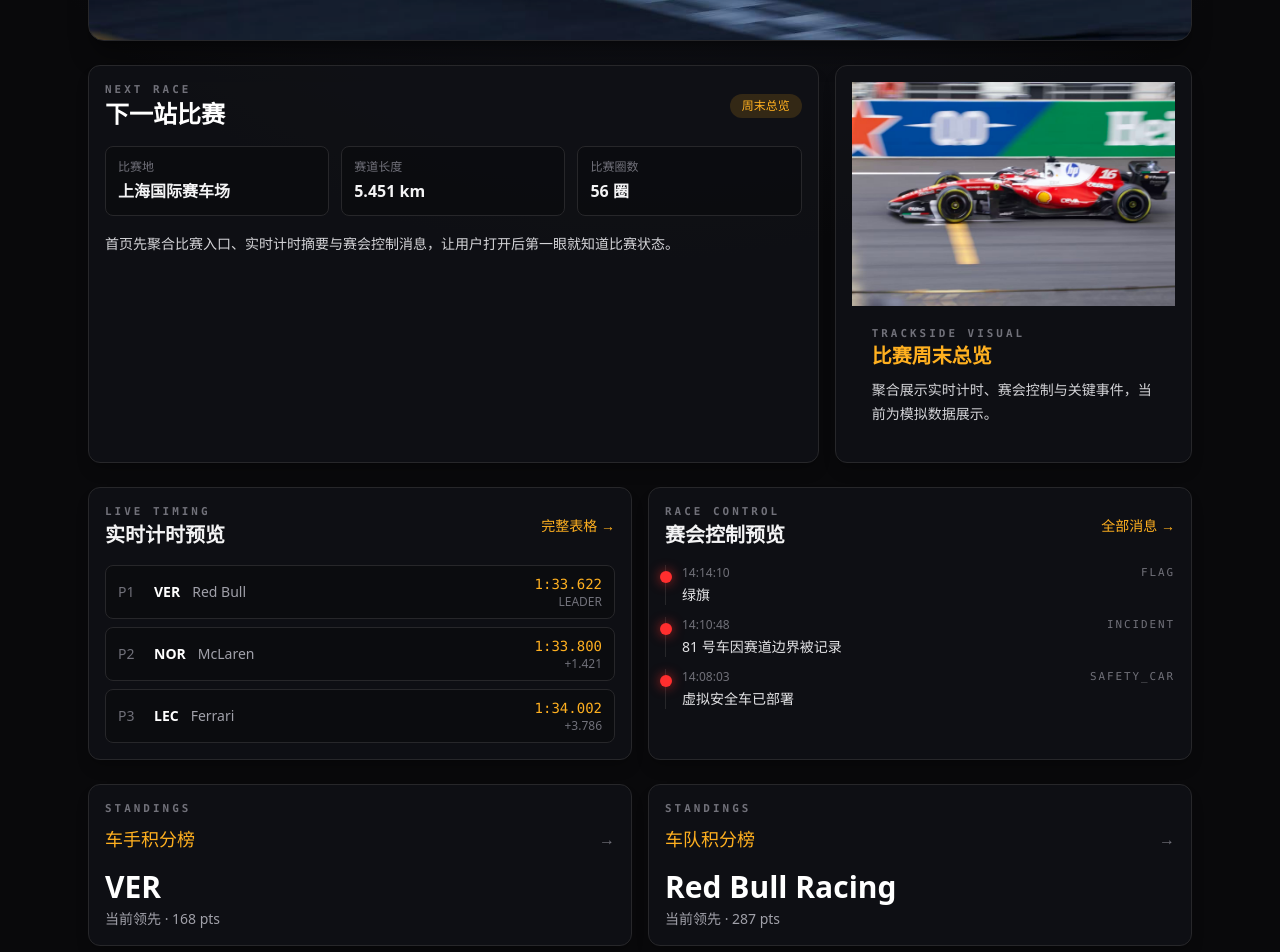
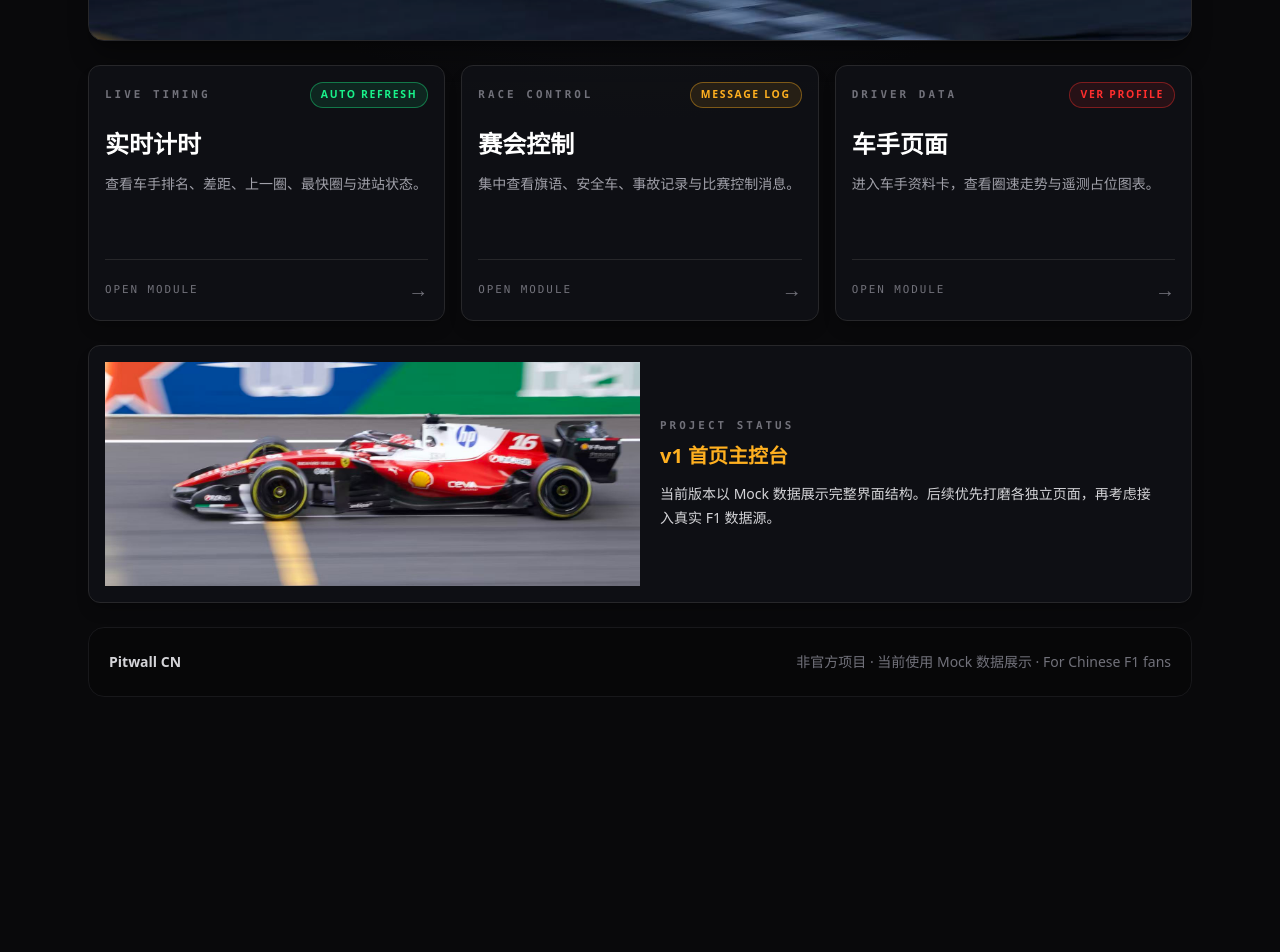
Before and after one commit to s8k8ps26k6-ui/pitwallcn, a Next.js app: page / in a window 1280 px wide. Shown: the part 500-1452 px from the top of the page. After the commit the page ends 1221 px from the top, so only its background shows below. Built offline with nearby package versions, Linux system fonts and the light colour scheme.

Commit message:
refactor: make homepage a module hub

```diff
--- a/src/app/page.tsx
+++ b/src/app/page.tsx
@@ -1,21 +1,33 @@
 import Link from "next/link";
-import { mockLiveTiming, mockRaceControl } from "@/lib/mockData";
 
-const nextRaceStats = [
-  { label: "比赛地", value: "上海国际赛车场" },
-  { label: "赛道长度", value: "5.451 km" },
-  { label: "比赛圈数", value: "56 圈" }
-];
-
-const standingsPreview = [
-  { title: "车手积分榜", leader: "VER", detail: "168 pts", href: "/drivers/VER" },
-  { title: "车队积分榜", leader: "Red Bull Racing", detail: "287 pts", href: "/live" }
+const primaryModules = [
+  {
+    code: "LIVE TIMING",
+    title: "实时计时",
+    description: "查看车手排名、差距、上一圈、最快圈与进站状态。",
+    href: "/live",
+    status: "AUTO REFRESH",
+    accent: "border-pitGreen/40 bg-pitGreen/10 text-pitGreen"
+  },
+  {
+    code: "RACE CONTROL",
+    title: "赛会控制",
+    description: "集中查看旗语、安全车、事故记录与比赛控制消息。",
+    href: "/race-control",
+    status: "MESSAGE LOG",
+    accent: "border-neonAmber/40 bg-neonAmber/10 text-neonAmber"
+  },
+  {
+    code: "DRIVER DATA",
+    title: "车手页面",
+    description: "进入车手资料卡，查看圈速走势与遥测占位图表。",
+    href: "/drivers/VER",
+    status: "VER PROFILE",
+    accent: "border-neonRed/40 bg-neonRed/10 text-neonRed"
+  }
 ] as const;
 
 export default function Home() {
-  const topDrivers = mockLiveTiming.slice(0, 3);
-  const latestRaceControl = [...mockRaceControl].slice(-3).reverse();
-
   return (
     <main className="space-y-6">
       <section
@@ -27,122 +39,65 @@
         <div className="relative max-w-3xl space-y-4">
           <div className="inline-flex items-center gap-2 rounded-full border border-pitGreen/60 bg-black/65 px-3 py-1 text-xs font-semibold text-pitGreen shadow-[0_0_24px_rgba(25,243,139,0.18)] backdrop-blur">
             <span className="live-dot" aria-hidden="true" />
-            模拟数据在线 · 每 10 秒刷新预览
+            主控台在线 · Mock data feed
           </div>
           <p className="text-sm tracking-wide text-zinc-300">图片由站长于上海大奖赛现场拍摄</p>
           <h1 className="text-4xl font-bold text-white sm:text-6xl">Pitwall CN</h1>
           <h2 className="text-xl font-semibold text-neonAmber sm:text-2xl">非官方 F1 数据看板</h2>
           <p className="max-w-2xl text-base leading-7 text-zinc-100">
-            面向中文车迷的 F1 实时计时、赛会控制与车手数据看板。先用 mock 数据打磨产品体验，后续再接入真实数据源。
+            一个面向中文车迷的 F1 数据主控台。首页只保留核心入口，实时计时、赛会控制与车手数据分别进入独立页面查看。
           </p>
           <div className="flex flex-wrap gap-3 pt-2 text-sm">
             <Link className="rounded-full bg-neonRed px-4 py-2 font-semibold text-white transition hover:bg-red-500" href="/live">
-              查看实时计时
+              进入实时计时
             </Link>
             <Link className="rounded-full border border-zinc-600 px-4 py-2 text-zinc-100 transition hover:border-neonAmber hover:text-neonAmber" href="/race-control">
-              赛会控制记录
+              查看赛会控制
             </Link>
           </div>
         </div>
       </section>
 
       <section className="grid gap-4 lg:grid-cols-3">
-        <article className="card motion-fade-up motion-delay-1 lg:col-span-2">
-          <div className="mb-4 flex items-center justify-between gap-3">
+        {primaryModules.map((item, index) => (
+          <Link
+            key={item.href}
+            className={`card motion-fade-up motion-delay-${index + 1} group flex min-h-64 flex-col justify-between overflow-hidden p-5`}
+            href={item.href}
+          >
             <div>
-              <p className="eyebrow">Next Race</p>
-              <h2 className="text-2xl font-semibold text-white">下一站比赛</h2>
+              <div className="mb-5 flex items-center justify-between gap-3">
+                <p className="eyebrow">{item.code}</p>
+                <span className={`rounded-full border px-2.5 py-1 text-[0.65rem] font-bold tracking-[0.16em] ${item.accent}`}>
+                  {item.status}
+                </span>
+              </div>
+              <h2 className="text-2xl font-bold text-white">{item.title}</h2>
+              <p className="mt-3 text-sm leading-6 text-zinc-400">{item.description}</p>
             </div>
-            <span className="rounded-full bg-neonAmber/15 px-3 py-1 text-xs font-medium text-neonAmber">周末总览</span>
-          </div>
-          <div className="grid gap-3 sm:grid-cols-3">
-            {nextRaceStats.map((item) => (
-              <div key={item.label} className="rounded-lg border border-zinc-800 bg-black/25 p-3">
-                <p className="text-xs text-zinc-500">{item.label}</p>
-                <p className="mt-1 font-semibold text-zinc-100">{item.value}</p>
-              </div>
-            ))}
-          </div>
-          <p className="mt-4 text-sm leading-6 text-zinc-300">
-            首页先聚合比赛入口、实时计时摘要与赛会控制消息，让用户打开后第一眼就知道比赛状态。
-          </p>
-        </article>
+            <div className="mt-8 flex items-center justify-between border-t border-zinc-800 pt-4">
+              <span className="race-code">OPEN MODULE</span>
+              <span className="text-xl text-zinc-500 transition group-hover:translate-x-1 group-hover:text-neonAmber">→</span>
+            </div>
+          </Link>
+        ))}
+      </section>
 
-        <article className="card motion-fade-up motion-delay-2 overflow-hidden p-0">
+      <section className="card motion-fade-up motion-delay-4 overflow-hidden p-0">
+        <div className="grid md:grid-cols-2">
           <div
             className="min-h-56 bg-cover bg-center"
             style={{ backgroundImage: "url('/images/feature-ferrari.jpg')" }}
             aria-label="法拉利主题图"
           />
-          <div className="p-5">
-            <p className="eyebrow">Trackside Visual</p>
-            <h2 className="mb-2 text-xl font-semibold text-neonAmber">比赛周末总览</h2>
-            <p className="text-sm leading-6 text-zinc-300">聚合展示实时计时、赛会控制与关键事件，当前为模拟数据展示。</p>
+          <div className="flex flex-col justify-center p-5">
+            <p className="eyebrow">Project Status</p>
+            <h2 className="mt-2 text-xl font-semibold text-neonAmber">v1 首页主控台</h2>
+            <p className="mt-3 text-sm leading-6 text-zinc-300">
+              当前版本以 Mock 数据展示完整界面结构。后续优先打磨各独立页面，再考虑接入真实 F1 数据源。
+            </p>
           </div>
-        </article>
-      </section>
-
-      <section className="grid gap-4 lg:grid-cols-2">
-        <article className="card motion-fade-up motion-delay-3">
-          <div className="mb-4 flex items-center justify-between">
-            <div>
-              <p className="eyebrow">Live Timing</p>
-              <h2 className="text-xl font-semibold">实时计时预览</h2>
-            </div>
-            <Link className="text-sm text-neonAmber hover:text-yellow-300" href="/live">完整表格 →</Link>
-          </div>
-          <div className="space-y-2">
-            {topDrivers.map((row) => (
-              <div key={row.driver} className="flex items-center justify-between rounded-lg border border-zinc-800 bg-black/20 px-3 py-2 text-sm">
-                <div className="flex items-center gap-3">
-                  <span className="w-6 text-zinc-500">P{row.position}</span>
-                  <span className="font-semibold text-white">{row.driver}</span>
-                  <span className="hidden text-zinc-400 sm:inline">{row.team}</span>
-                </div>
-                <div className="text-right">
-                  <p className="font-mono text-neonAmber">{row.bestLap}</p>
-                  <p className="text-xs text-zinc-500">{row.gap}</p>
-                </div>
-              </div>
-            ))}
-          </div>
-        </article>
-
-        <article className="card motion-fade-up motion-delay-4">
-          <div className="mb-4 flex items-center justify-between">
-            <div>
-              <p className="eyebrow">Race Control</p>
-              <h2 className="text-xl font-semibold">赛会控制预览</h2>
-            </div>
-            <Link className="text-sm text-neonAmber hover:text-yellow-300" href="/race-control">全部消息 →</Link>
-          </div>
-          <ol className="space-y-3">
-            {latestRaceControl.map((msg) => (
-              <li key={msg.id} className="relative border-l border-zinc-800 pl-4">
-                <span className="absolute -left-1.5 top-1.5 h-3 w-3 rounded-full bg-neonRed shadow-[0_0_12px_rgba(255,46,46,0.7)]" />
-                <div className="flex items-center justify-between gap-3 text-xs text-zinc-500">
-                  <span>{msg.timestamp}</span>
-                  <span className="race-code">{msg.category}</span>
-                </div>
-                <p className="mt-1 text-sm text-zinc-200">{msg.message}</p>
-              </li>
-            ))}
-          </ol>
-        </article>
-      </section>
-
-      <section className="grid gap-4 sm:grid-cols-2">
-        {standingsPreview.map((item, index) => (
-          <Link key={item.title} className={`card motion-fade-up motion-delay-${index + 5} group block`} href={item.href}>
-            <p className="eyebrow">Standings</p>
-            <div className="mt-2 flex items-center justify-between">
-              <h3 className="text-lg font-medium text-neonAmber">{item.title}</h3>
-              <span className="text-zinc-500 transition group-hover:text-zinc-200">→</span>
-            </div>
-            <p className="mt-4 text-3xl font-bold text-white">{item.leader}</p>
-            <p className="mt-1 text-sm text-zinc-400">当前领先 · {item.detail}</p>
-          </Link>
-        ))}
+        </div>
       </section>
 
       <footer className="motion-fade-up rounded-2xl border border-zinc-900 bg-black/20 px-5 py-6 text-sm text-zinc-500">
```
